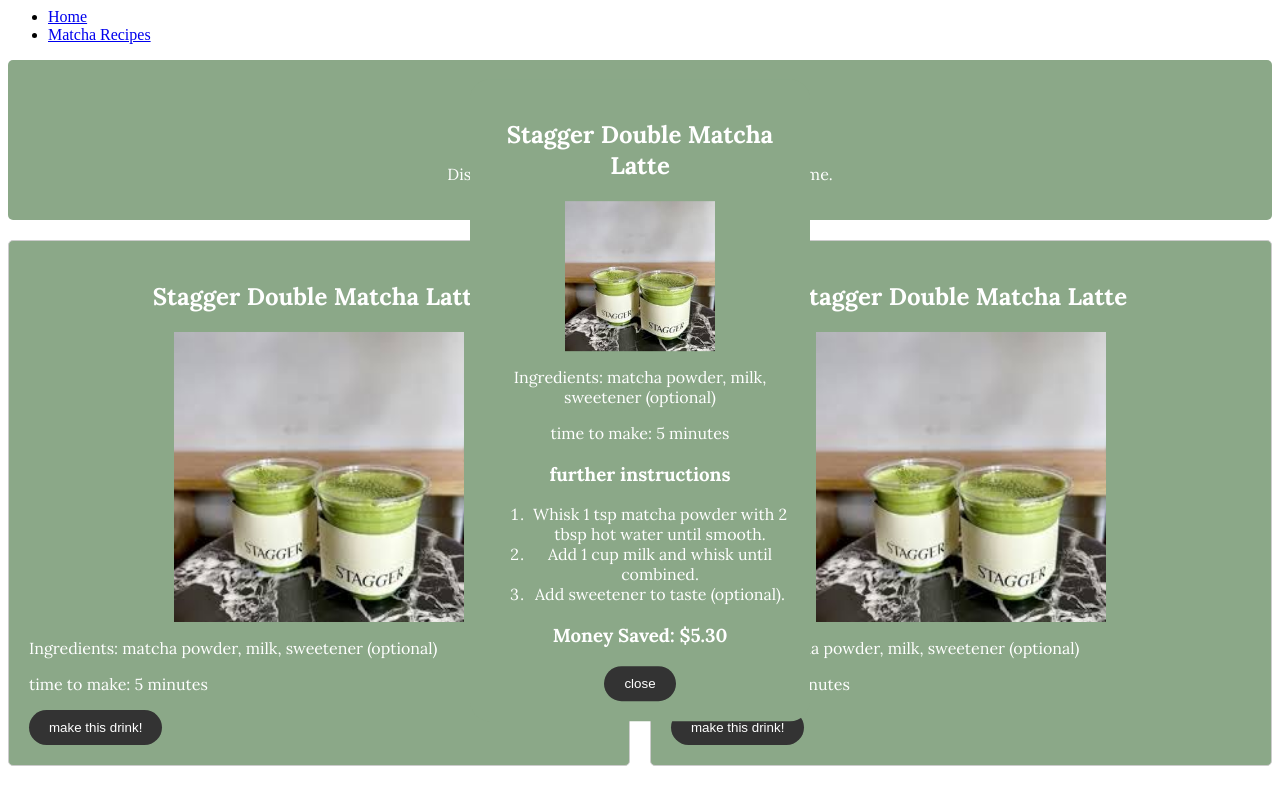
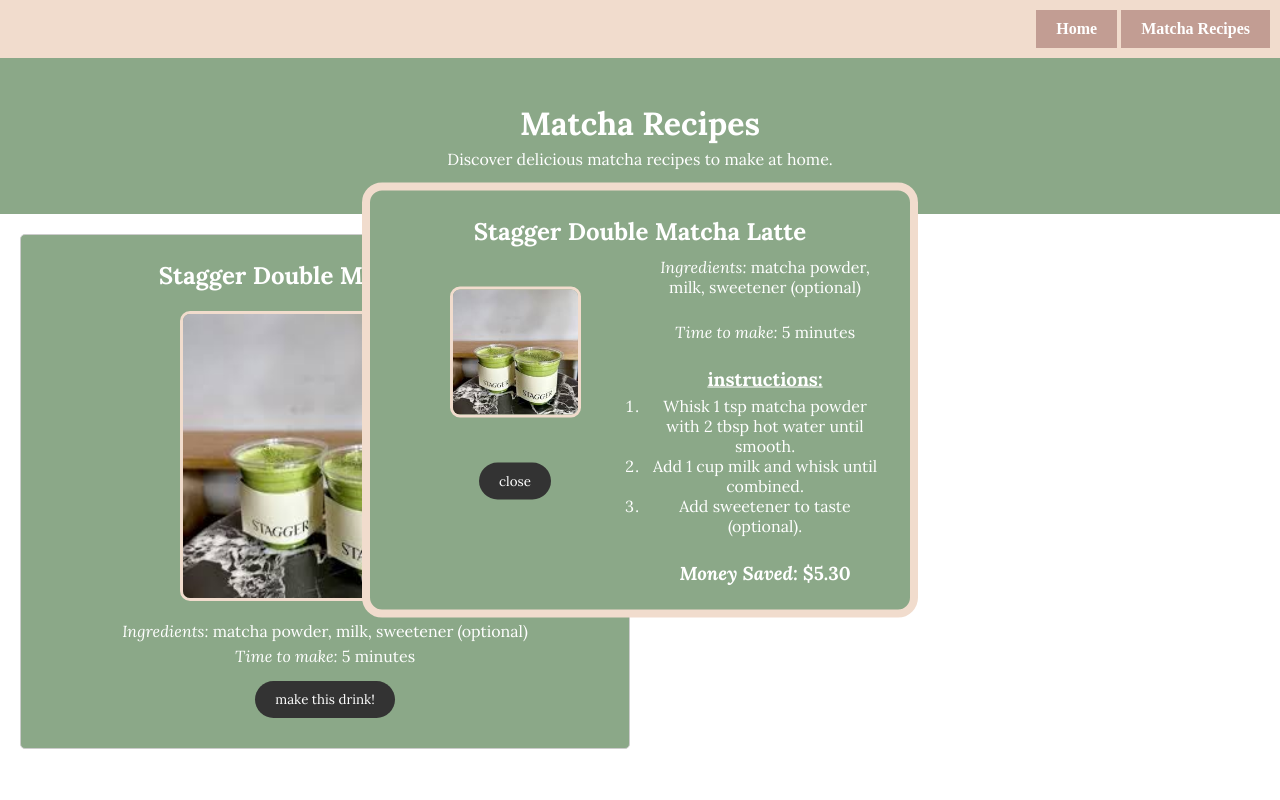
Before and after one commit to jessicaoyep/cafedrinks, a plain HTML site: page matcha.html in a window 1280 px wide. Both pictures are taken after a click on the button "make this drink!". Shown: the top 800 px of the page. Drawn offline with Linux system fonts and the light colour scheme.

Commit message:
Create/Style Nav bar, improve format of matcha recipe cards/popups

```diff
--- a/matcha.css
+++ b/matcha.css
@@ -1,14 +1,27 @@
+*{
+    margin: 0;
+    padding: 0;
+}
+
 h1, h2, h3, p, ol{
   font-family: "Lora", serif;
   color: white;
+  margin: 5px;
+}
+
+img{
+    margin: 20px;
+    border-style: solid;
+    border-width: 3px;
+    border-color: #f1dccd;
+    border-radius: 10px;
 }
 
 /* Style for the header section */
 .header{
     background-color: #8ba888;
-    padding: 20px;
+    padding: 40px;
     margin-bottom: 20px;
-    border-radius: 5px;
 
     h1, p{
         color: white;
@@ -22,18 +35,15 @@
 .recipe-card {
     border: 1px solid #ccc;
     padding: 10px;
-    margin-bottom: 20px;
     border-radius: 5px;
     background-color: #8ba888;
     padding: 20px;
-
-    h2{
     text-align: center;
-    }
 
     h2, p{
         color: white;
         font-family: "Lora", serif;
+        text-align: center;
     }
     img{
         display: block;
@@ -51,6 +61,8 @@
     gap: 20px;
     /* Optional: Defines the height of implicitly created rows (adjust as needed) */
     grid-auto-rows: auto;
+
+    margin: 20px;
 }
 
 
@@ -62,6 +74,9 @@
     cursor: pointer;
     border-radius: 20px;
     cursor: pointer;
+    font-family: "Lora", serif;
+    text-align: center;
+    margin: 10px;
 }
 
 .btn:hover{
@@ -69,18 +84,31 @@
     color:#333;
 }
 
+.popup-body{
+  display: grid;
+  /* Creates two columns of equal width that take up all available space */
+  grid-template-columns: 1fr 1fr;
+
+  /* Optional: Defines the height of implicitly created rows (adjust as needed) */
+  grid-auto-rows: auto;
+}
+
 .popup{
-    width: 300px;
     background-color: #8ba888;
     border-radius: 20px;
-    border-color: white;
+    border-color: #f1dccd;
+    border-style: solid;
+    border-width: 8px;
+
     position: fixed;
     top: 50%;
     left: 50%;
     transform: translate(-50%, -50%);
+
     text-align: center;
     visibility: hidden;
     padding: 20px;
+    width: 500px;
 }
 
 .open-popup{
--- a/matcha.html
+++ b/matcha.html
@@ -9,15 +9,14 @@
     <meta name="viewport" content="width=device-width, initial-scale=1.0">
     <title>Matcha Recipes | Cafe Recipes</title>
     <link rel="stylesheet" href="matcha.css">
+    <link rel = "stylesheet" href = "nav.css">
 
     <meta name="referrer" content="strict-origin-when-cross-origin" />
 
 </head>
 <nav>
-    <ul>
-        <li><a href="index.html">Home</a></li>
-        <li><a href="matcha.html">Matcha Recipes</a></li>
-    </ul>
+    <a href="index.html">Home</a>
+    <a href="matcha.html">Matcha Recipes</a>
 </nav>
 <body>
     <!-- Visible content goes here -->
@@ -30,71 +29,40 @@
         <div class="recipe-card">
             <h2>Stagger Double Matcha Latte</h2>
             <img src = "stagger-matcha.jpg" />
-            <p>Ingredients: matcha powder, milk, sweetener (optional)</p>
-            <p>time to make: 5 minutes</p>
+            <p><em>Ingredients:</em> matcha powder, milk, sweetener (optional)</p>
+            <p><em>Time to make:</em> 5 minutes</p>
 
             <button type = "button" class = "btn" onclick = "openPopup()">make this drink!</button>
                 <div class = "popup" id = "popup">
                     <h2>Stagger Double Matcha Latte</h2>
+
+                    <div class = "popup-body">
+                        <div class = "popup-left">
+                            <div style="height: 15px;"></div>
                             <img src = "stagger-matcha.jpg" />
-                    <p>Ingredients: matcha powder, milk, sweetener (optional)</p>
-                    <p>time to make: 5 minutes</p>
-                    <h3>further instructions</h3>
+                            <div style="height: 15px;"></div>
+                            <button type = "button" class = "btn" onclick = "closePopup()">close</button>
+                        </div>
+                        <div class = "popup-content">
+                            <p><em>Ingredients:</em> matcha powder, milk, sweetener (optional)</p>
+                             <div style="height: 15px;"></div>
+                            <p><em>Time to make:</em> 5 minutes</p>
+                             <div style="height: 15px;"></div>
+                            <h3 style="text-decoration: underline;">instructions:</h3>
                             <ol>
                                 <li>Whisk 1 tsp matcha powder with 2 tbsp hot water until smooth.</li>
                                 <li>Add 1 cup milk and whisk until combined.</li>
                                 <li>Add sweetener to taste (optional).</li>
                             </ol>
-                    <h3>Money Saved: $5.30</h3>
-                    <button type = "button" class = "btn" onclick = "closePopup()">close</button>
+                             <div style="height: 15px;"></div>
+                            <h3><em>Money Saved:</em> $5.30</h3>
+                        </div>
+                    </div>
                 </div>
         </div>
 
-        <div class="recipe-card">
-            <h2>Stagger Double Matcha Latte</h2>
-            <img src = "stagger-matcha.jpg" />
-            <p>Ingredients: matcha powder, milk, sweetener (optional)</p>
-            <p>time to make: 5 minutes</p>
 
-            <button type = "button" class = "btn" onclick = "openPopup()">make this drink!</button>
-                <div class = "popup" id = "popup">
-                    <h2>Stagger Double Matcha Latte</h2>
-                    <img src = "stagger-matcha.jpg" />
-                    <p>Ingredients: matcha powder, milk, sweetener (optional)</p>
-                    <p>time to make: 5 minutes</p>
-                    <h3>further instructions</h3>
-                    <ol>
-                        <li>Whisk 1 tsp matcha powder with 2 tbsp hot water until smooth.</li>
-                        <li>Add 1 cup milk and whisk until combined.</li>
-                        <li>Add sweetener to taste (optional).</li>
-                    </ol>
-                    <h3>Money Saved: $5.30</h3>
-                    <button type = "button" class = "btn" onclick = "closePopup()">close</button>
-                </div>
-        </div>
 
-        <div class="recipe-card">
-            <h2>Stagger Double Matcha Latte</h2>
-            <img src = "stagger-matcha.jpg" />
-            <p>Ingredients: matcha powder, milk, sweetener (optional)</p>
-            <p>time to make: 5 minutes</p>
-
-            <button type = "button" class = "btn" onclick = "openPopup()">make this drink!</button>
-                <div class = "popup" id = "popup">
-                    <h2>Stagger Double Matcha Latte</h2>
-                    <img src = "stagger-matcha.jpg" />
-                    <p>Ingredients: matcha powder, milk, sweetener (optional)</p>
-                    <p>time to make: 5 minutes</p>
-                    <h3>further instructions</h3>
-                    <ol>
-                        <li>Whisk 1 tsp matcha powder with 2 tbsp hot water until smooth.</li>
-                        <li>Add 1 cup milk and whisk until combined.</li>
-                        <li>Add sweetener to taste (optional).</li>
-                    </ol>
-                    <h3>Money Saved: $5.30</h3>
-                    <button type = "button" class = "btn" onclick = "closePopup()">close</button>
-                </div>
-        </div>
 
     </div>
 
--- /dev/null
+++ b/nav.css
@@ -0,0 +1,19 @@
+nav{
+    background-color: #f1dccd;
+    padding: 10px;
+    text-align: right;
+}
+
+nav a{
+    display: inline-block;
+    padding: 10px 20px;
+    text-decoration: none;
+    color: #ffffff;
+    font-weight: bold;
+    background-color: #c29d93;
+}
+
+nav a:hover{
+    background-color: #ffffff;
+    color:#333;
+}
```
Lines whose indentation alone changed are shown as unchanged.
